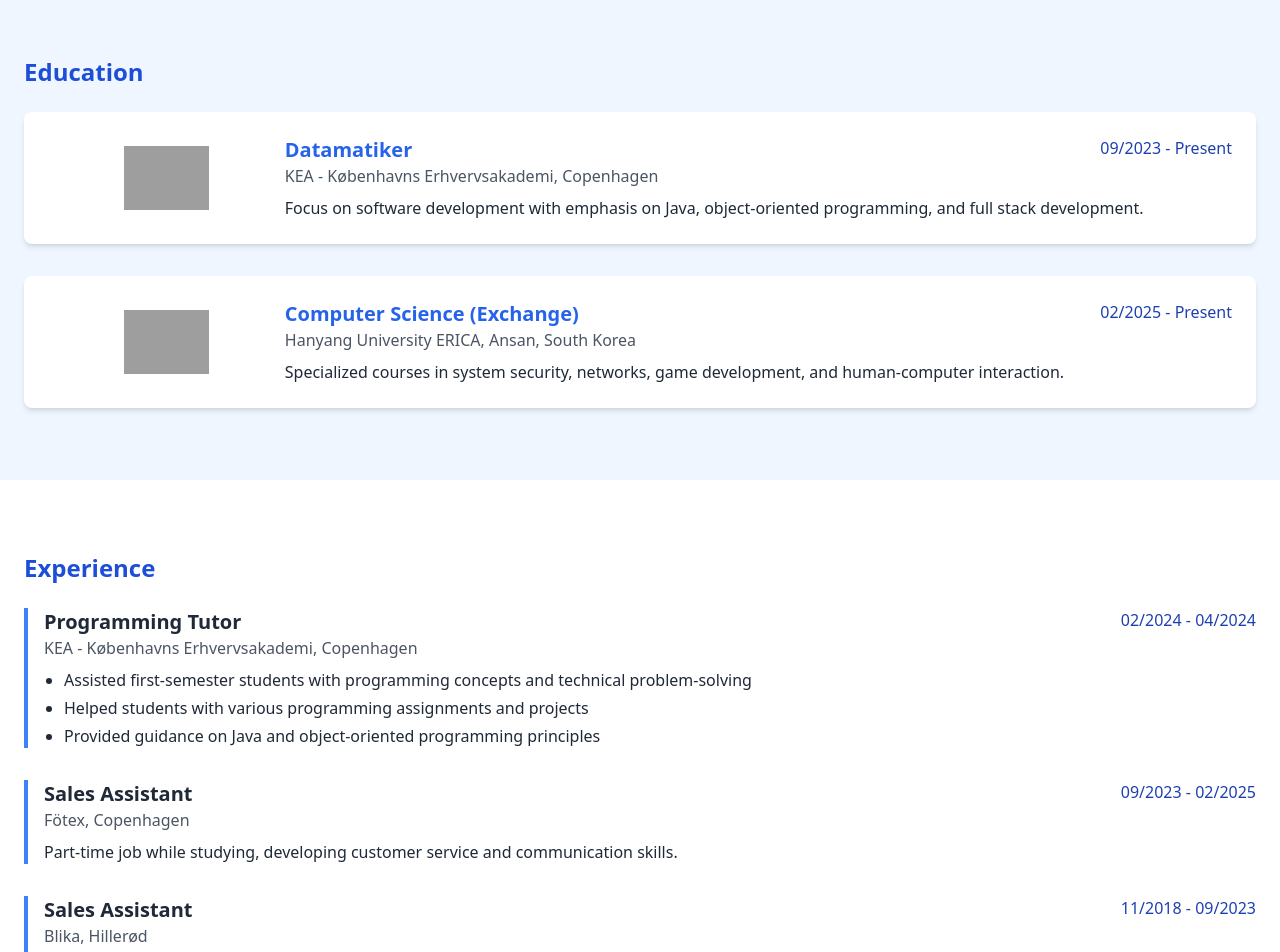
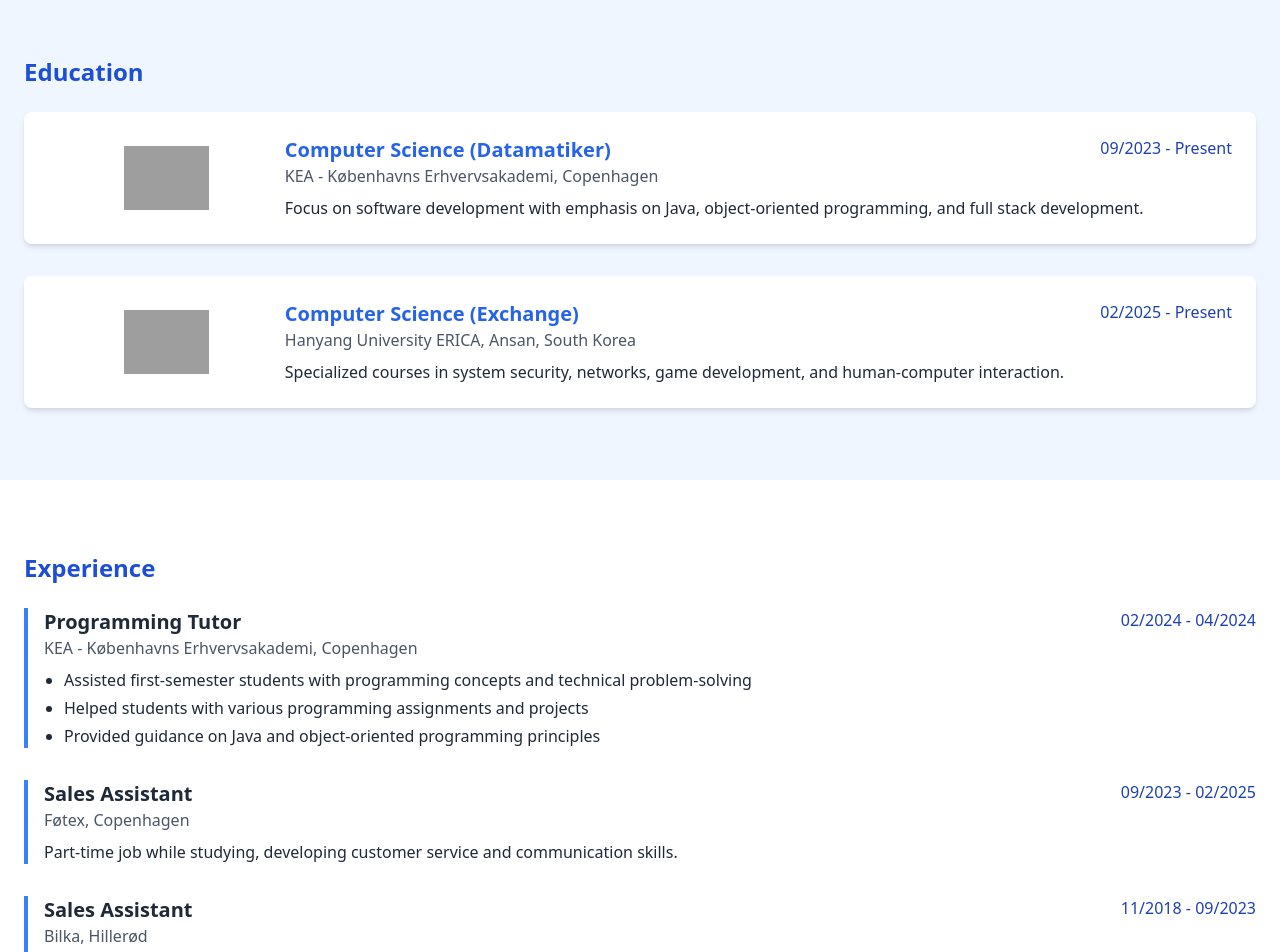
Before and after one commit to augustrs/augustrs.github.io, a plain HTML site: page index.html in a window 1280 px wide. Shown: the part 520-1472 px from the top of the page. Drawn offline with nearby package versions, Linux system fonts and the light colour scheme; grey boxes are pictures that could not be loaded.

Commit message:
Updated website to correctly reflect my CV2

```diff
--- a/index.html
+++ b/index.html
@@ -91,7 +91,7 @@
                     </div>
                     <div class="md:w-4/5">
                         <div class="flex justify-between flex-col md:flex-row">
-                            <h3 class="text-xl font-bold text-blue-600">Datamatiker</h3>
+                            <h3 class="text-xl font-bold text-blue-600">Computer Science (Datamatiker)</h3>
                             <span class="text-blue-800 font-medium">09/2023 - Present</span>
                         </div>
                         <p class="text-gray-600 mb-2">KEA - Københavns Erhvervsakademi, Copenhagen</p>
@@ -138,7 +138,7 @@
                     <h3 class="text-xl font-bold">Sales Assistant</h3>
                     <span class="text-blue-800 font-medium">09/2023 - 02/2025</span>
                 </div>
-                <p class="text-gray-600 mb-2">Fötex, Copenhagen</p>
+                <p class="text-gray-600 mb-2">Føtex, Copenhagen</p>
                 <p>Part-time job while studying, developing customer service and communication skills.</p>
             </div>
             <div class="border-l-4 border-blue-500 pl-4">
@@ -146,7 +146,7 @@
                     <h3 class="text-xl font-bold">Sales Assistant</h3>
                     <span class="text-blue-800 font-medium">11/2018 - 09/2023</span>
                 </div>
-                <p class="text-gray-600 mb-2">Blika, Hillerød</p>
+                <p class="text-gray-600 mb-2">Bilka, Hillerød</p>
                 <p>Student job/gap year position, gaining valuable work experience.</p>
             </div>
         </div>
```
